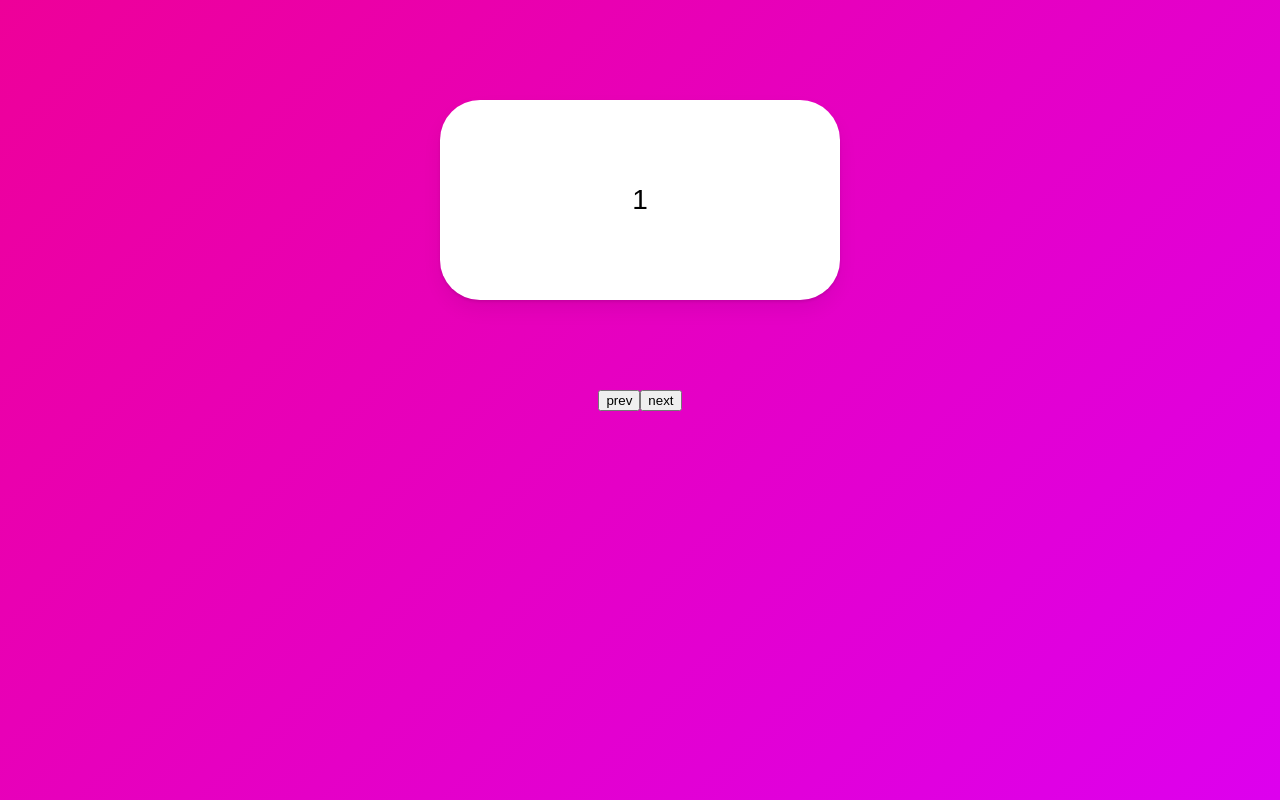
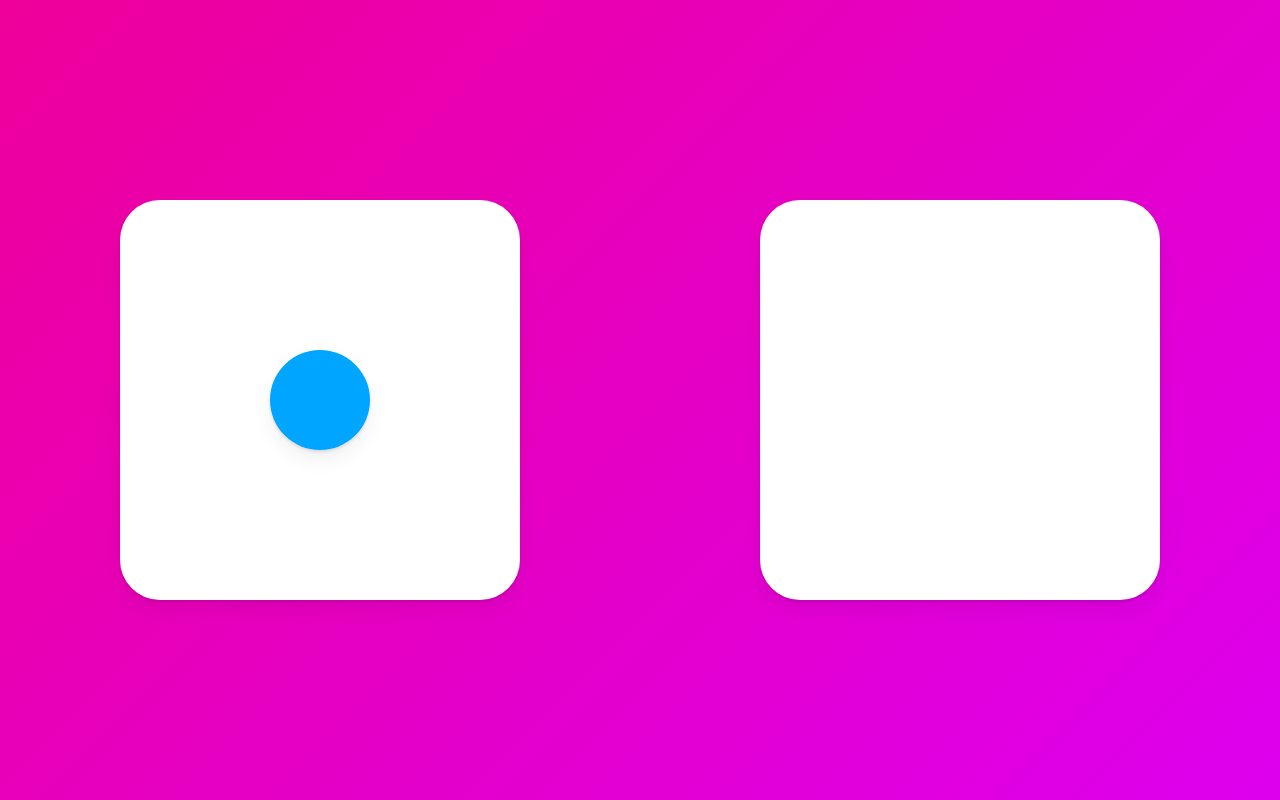
Before and after one commit to EUNSEO814/animations, a React (Create React App) app: page / in a window 1280 px wide. Built offline with nearby package versions, Linux system fonts and the light colour scheme.

Commit message:
⚡️ LayoutAnimation & layoutId

```diff
--- a/src/App.tsx
+++ b/src/App.tsx
@@ -4,8 +4,9 @@
 // import VariantsComponent from "./components/VariantsComponent";
 // import MotionValueComponents from "./components/MotionValueComponents";
 // import SVGAnimation from "./components/SVGAnimation";
+// import AnimatePresenceComponent from "./components/AnimatePresenceComponent";
 
-import AnimatePresenceComponent from "./components/AnimatePresenceComponent";
+import LayoutAnimationComponent from "./components/LayoutAnimationComponent";
 
 // const Wrapper = styled(motion.div)`
 //   height: 100vh;
@@ -17,7 +18,8 @@ import AnimatePresenceComponent from "./components/AnimatePresenceComponent";
 // `;
 
 function App() {
-  return <AnimatePresenceComponent />;
+  return <LayoutAnimationComponent />;
+  // <AnimatePresenceComponent />;
   // <SVGAnimation />;
   // <MotionValueComponents />;
   // <Wrapper style={{ background: gradient }}>
--- /dev/null
+++ b/src/components/LayoutAnimationComponent.tsx
@@ -0,0 +1,55 @@
+import { motion } from "framer-motion";
+import { useState } from "react";
+import styled from "styled-components";
+
+const Wrapper = styled(motion.div)`
+  height: 100vh;
+  width: 100vw;
+  display: flex;
+  justify-content: space-around;
+  align-items: center;
+  background: linear-gradient(135deg, rgb(238, 0, 153), rgb(221, 0, 238));
+`;
+
+const Box = styled(motion.div)`
+  width: 400px;
+  height: 400px;
+  background-color: rgba(255, 255, 255, 1);
+  border-radius: 40px;
+  box-shadow: 0 2px 3px rgba(0, 0, 0, 0.1), 0 10px 20px rgba(0, 0, 0, 0.06);
+  display: flex;
+  justify-content: center;
+  align-items: center;
+  font-size: 28px;
+`;
+
+const Circle = styled(motion.div)`
+  background-color: #00a5ff;
+  width: 100px;
+  height: 100px;
+
+  box-shadow: 0 2px 3px rgba(0, 0, 0, 0.1), 0 10px 20px rgba(0, 0, 0, 0.06);
+`;
+
+const LayoutAnimationComponent = () => {
+  const [clicked, setClicked] = useState(false);
+  const toggleClicked = () => {
+    setClicked((prev) => !prev);
+  };
+  return (
+    <Wrapper onClick={toggleClicked}>
+      <Box>
+        {!clicked ? (
+          <Circle layoutId="circle" style={{ borderRadius: 50 }} />
+        ) : null}
+      </Box>
+      <Box>
+        {clicked ? (
+          <Circle layoutId="circle" style={{ borderRadius: 0, scale: 2 }} />
+        ) : null}{" "}
+      </Box>
+    </Wrapper>
+  );
+};
+
+export default LayoutAnimationComponent;
```
